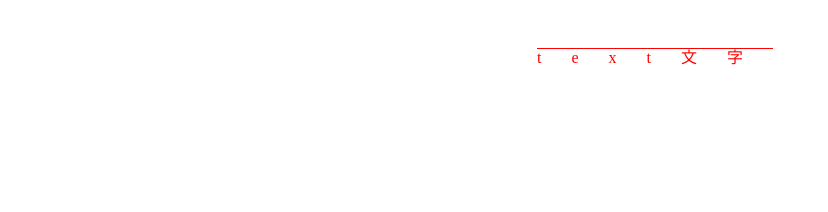
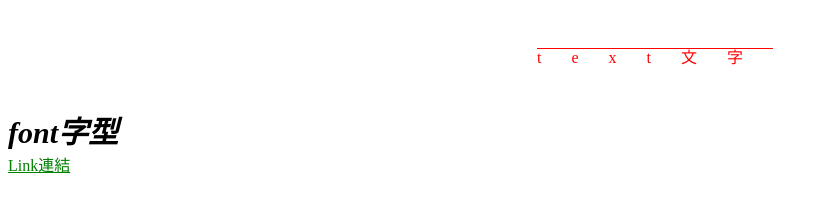
Before and after one commit to S3411207017/34111207017, a plain HTML site: page css_all.html in a window 1280 px wide. Shown: the whole page, without its empty margins (0-828 px from the left). Drawn offline with Linux system fonts and the light colour scheme.

Commit message:
Add files via upload

```diff
--- a/css_all.html
+++ b/css_all.html
@@ -31,11 +31,49 @@
         .text_letter{
             letter-spacing: 30px;
         }
+        /* 字體樣式 */
+        .font_style{
+            /* 斜體 */
+            font-style: italic;
+        }
+        /* 字體粗細 */
+        .font_weight{
+            font-weight: bold;
+        }
+        /* 字體大小 */
+        .font_size{
+            font-size: 30px;
+        }
+         /* 字型 */
+         .font_family{
+            font-family: "標楷體";
+        }
+        /* Link連結 */
+        /* 未訪問 */
+        .a_link:link{
+            color: green;
+        }
+        /* 訪問過 */
+        .a_link:visited{
+            color: red;
+        }
+        /* 移入 */
+        .a_link:hover{
+            color: yellow;
+        }
+        /* 點下去 */
+        .a_link:active{
+            color: blue;
+        }
     </style>
 </head>
 <body>
     <div class="text_color text_align text_line text_decoration text_indent text_letter">
         text文字
     </div>
+    <div class="font_style font_weight font_size font_family">
+        font字型
+    </div>
+    <a href="#" class="a_link">Link連結</a>
 </body>
 </html>
```
